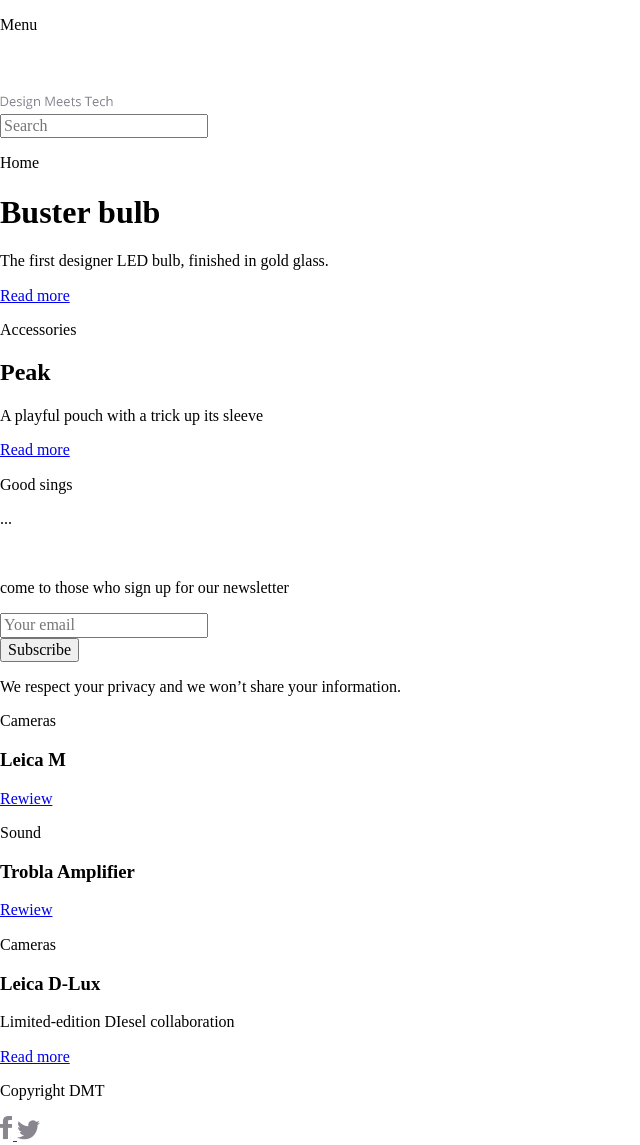
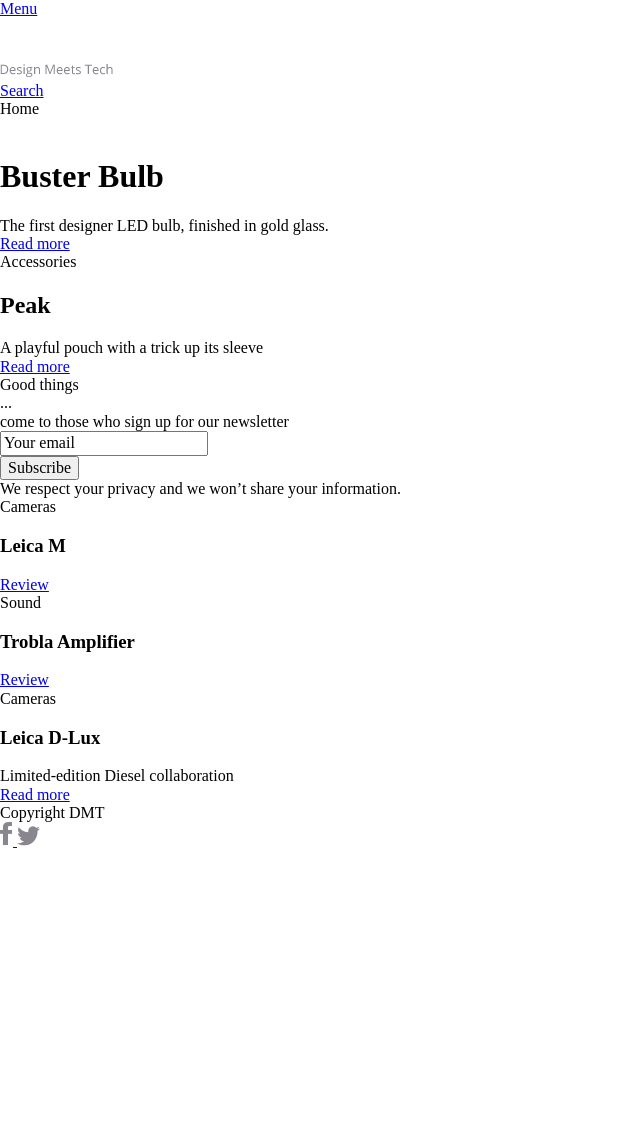
Before and after one commit to Krutrom/Homework, a plain HTML site: page Homework13/index.html in a window 1280 px wide. Shown: the whole page, without its empty margins (0-640 px from the left). After the commit the page ends 851 px from the top, so only its background shows below. Drawn offline with Linux system fonts and the light colour scheme.

Commit message:
В Homework 13 переназвал почти полностью все классы. В шапке кнопки передалал на ссылки с иконками.

```diff
--- a/Homework13/index.html
+++ b/Homework13/index.html
@@ -11,89 +11,87 @@
 <body>
     <header id="header">
         <div class="wrapper">
-            <div class="header__menu-container">
-                <div class="header__menu-container_bars">
-                    <div class="header__menu-container_bars_bar"></div>
-                    <div class="header__menu-container_bars_bar"></div>
-                    <div class="header__menu-container_bars_bar"></div>
+            <div class="header-container">
+                <div class="header-menu">
+                    <a href="#" class="header-menu-link">Menu</a>
                 </div>
-                <p class="header__menu-name">Menu</p>
+                <div class="header-logo">
+                    <a href="#" class="header-logo-link">
+                        <img class="header-logo-link-img" src="../Homework13/img/icons/logo-i.png" alt="logo-i">
+                    </a>
                 </div>
-            <a href="#" class="header__logo">
-                <img src="../Homework13/img/icons/logo-i.png" alt="logo-i">
-            </a>
-            <div class="header__searh">
-                <input class="header__search_item" type="search" placeholder="Search"></input>
+                <div class="header-search">
+                    <a href="#" class="header-search-link">Search</a>
+                </div>
             </div>
         </div>
     </header>
 
-    <section class="top-section">
+    <main class="main">
         <div class="wrapper">
-            <p class="top-section__headline">Home</p>
-            <h1 class="top-section__name">Buster bulb</h1>
-            <p class="top-section__description">The first designer LED bulb, finished in gold glass.</p>
-            <div class="read-more-item"><a href="#">Read more</a></div>
+            <section class="top">
+                <div class="top-headline">Home</div></br>
+                <h1 class="top-title">Buster Bulb</h1>
+                <div class="top-desc">The first designer LED bulb, finished in gold glass.</div>
+                <a href="#" class="read-more">Read more</a>
+            </section>
+            <section class="middle">
+                <div class="middle-container">
+                    <article class="accessories">
+                        <div class="accessories-headline">Accessories</div>
+                        <h2 class="accessories-title">Peak</h2>
+                        <div class="accessories-desc">A playful pouch with a trick up its sleeve</div>
+                        <a class="read-more-link" href="#">Read more</a>
+                    </article>
+                    <article class="sidebar">
+                        <div class="sidebar-headline">Good things</div>
+                        <div class="sidebar-desc">...</br>
+                            come to those who sign up for our newsletter</div>
+                        <form class="sidebar-form">
+                            <input class="item-email" type="email" name="email" value="Your email"></br>
+                            <button class="item-subscribe" type="submit">Subscribe</button>
+                        </form>
+                        <div class="sidebar-privacy">We respect your privacy and we won’t share your information.</div>
+                    </article>
                 </div>
             </section>
-
-    <section class="middle-section">
-        <div class="wrapper">
-            <div class="accessories">
-                <p class="accessories__headline">Accessories</p>
-                <h2 class="aaccessories__name">Peak</h2>
-                <p class="accessories__descr">A playful pouch with a trick up its sleeve</p>
-                <div class="read-more-item">
-                    <a href="#">Read more</a>
+            <section class="bottom">
+                <div class="bottom-container">
+                    <article class="cameras-left">
+                        <div class="cameras-left-headline">Cameras</div>
+                        <h3 class="cameras-left-title">Leica M</h3>
+                        <a href="#" class="review-link">Review</a>
                         </div>
-            </div>
-            <div class="sidebar">
-                <p class="sidebar__headline">Good sings</p>
-                <p class="sidebar__descr">...</p></br>
-                <p class="sidebar__descr">come to those who sign up for our newsletter</p>
-                <input class="sidebar-item-email" type="email" placeholder="Your email"></br>
-                <input class="sidebar-item-subscribe" type="submit" value="Subscribe">
-                <P class="sidebar__agreement">We respect your privacy and we won’t share your information.</P>
-            </div>
+                    </article>
+                    <article class="sound">
+                        <div class="sound-headline ">Sound</div>
+                        <h3 class="sound-title ">Trobla Amplifier</h3>
+                        <a href="#" class="review-link">Review</a>
+                    </article>
+                    <article class="cameras-right">
+                        <div class="cameras-right-headline headline">Cameras</div>
+                        <h3 class="cameras-right-title title">Leica D-Lux</h3>
+                        <div class="cameras-right-desc">Limited-edition Diesel collaboration</div>
+                        <a href="#" class="read-more-link">Read more</a>
+                    </article>
                 </div>
             </section>
-
-    <section class="bottom-section">
-        <div class="wrapper">
-            <div class="bottom-section__cameras-left-block">
-                <p class="bottom-section__cameras-left-block_headline">Cameras</p>
-                <h3>Leica M</h3>
-                <div class="review-item">
-                    <a href="#">Rewiew</a>
         </div>
-            </div>
-            <div class="bottom-section__sound">
-                <p class="bottom-section__sound_headline">Sound</p>
-                <h3>Trobla Amplifier</h3>
-                <div class="review-item">
-                    <a href="#">Rewiew</a>
-                </div>
-            </div>
-            <div class="bottom-section__cameras-left-block">
-                <p class="bottom-section__cameras-left-block_headline">Cameras</p>
-                <h3>Leica D-Lux</h3>
-                <p class="bottom-section__cameras-left-block_descr">Limited-edition DIesel collaboration</p>
-                <div class="read-more-item">
-                    <a href="#">Read more</a>
-                </div>
-            </div>
-        </div>
-    </section>
+    </main>
 
     <footer id="footer">
         <div class="wrapper">
-            <p class="copyright">Copyright DMT</p>
-            <a href="">
+            <div class="footer-container">
+                <div class="footer-copyright">Copyright DMT</div>
+                <div class="footer-socials">
+                    <a class="socials-link" href="#">
                         <img src="../Homework13/img/icons/facebook.png" alt="FB">
                     </a>
-            <a href="">
+                    <a class="socials-link" href="">
                         <img src="../Homework13/img/icons/twitter.png" alt="TW">
                     </a>
+                </div>
+            </div>
         </div>
     </footer>
 </body>
```
Also changed, not shown: Homework13/img/icons/burger.png (added), Homework13/img/top-section.jpg. Lines whose indentation alone changed are shown as unchanged.
